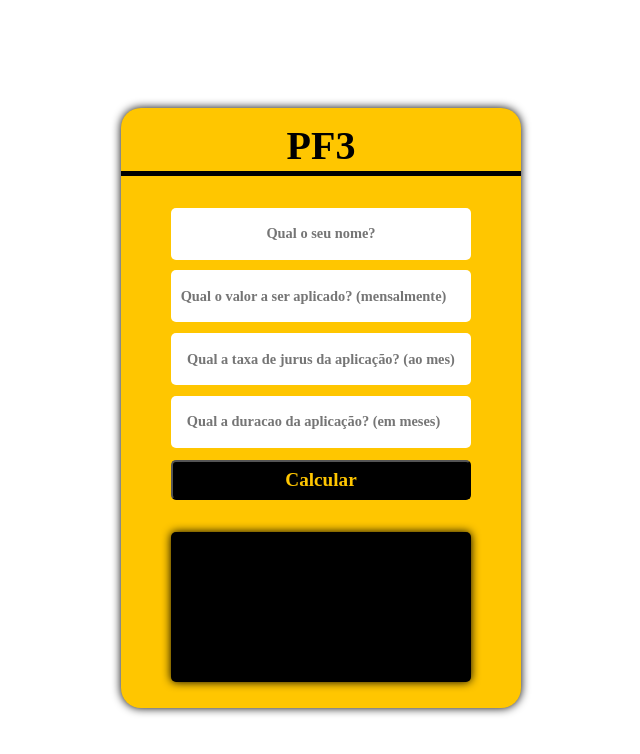
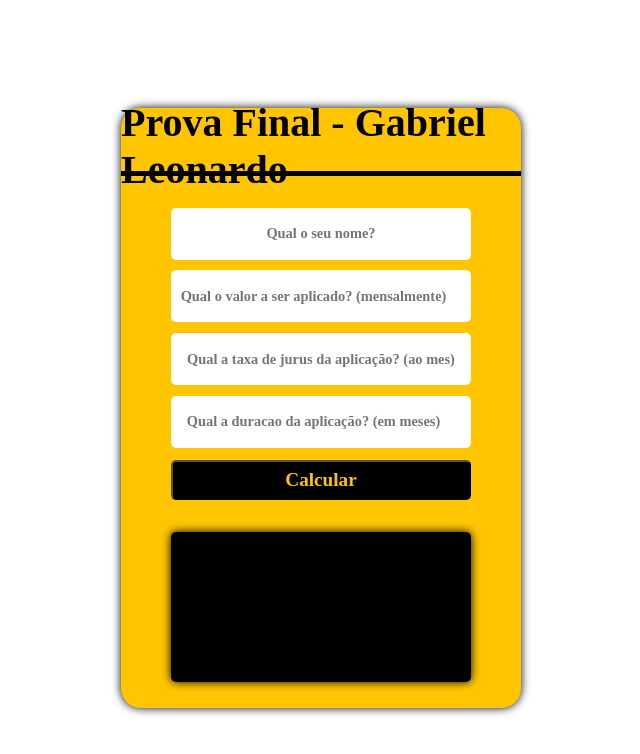
Before and after one commit to 21900884/PF3_, a plain HTML site: page index.html in a window 1280 px wide. Shown: the whole page, without its empty margins (327-967 px from the left). Drawn offline with Linux system fonts and the light colour scheme.

Commit message:
Update index.html

```diff
--- a/index.html
+++ b/index.html
@@ -10,7 +10,7 @@
     <main>
       <div class="section">
 
-        <div class="title"> PF3 </div>
+        <div class="title"> Prova Final - Gabriel Leonardo </div>
 
         <div class="input">
              <input placeholder="Qual o seu nome?" type="text" id='nome' required="required">
```
